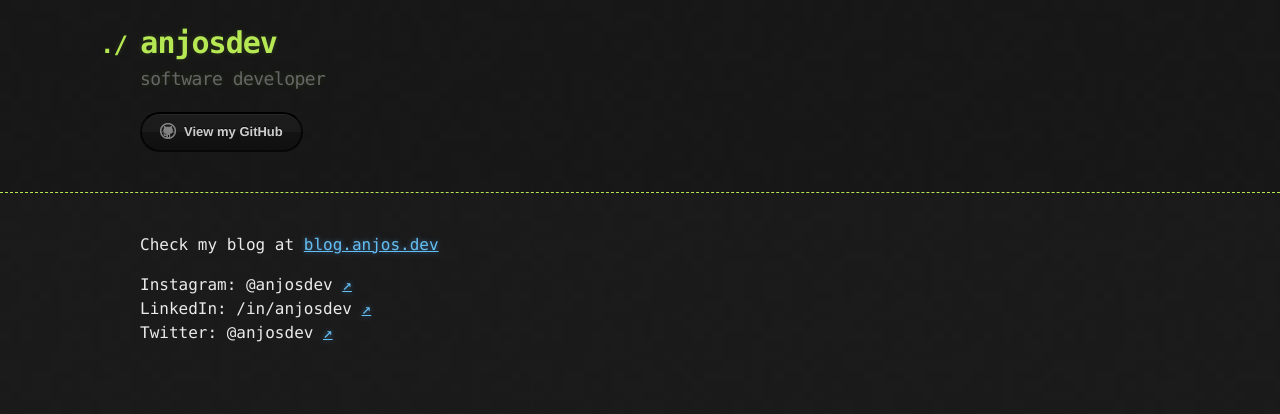
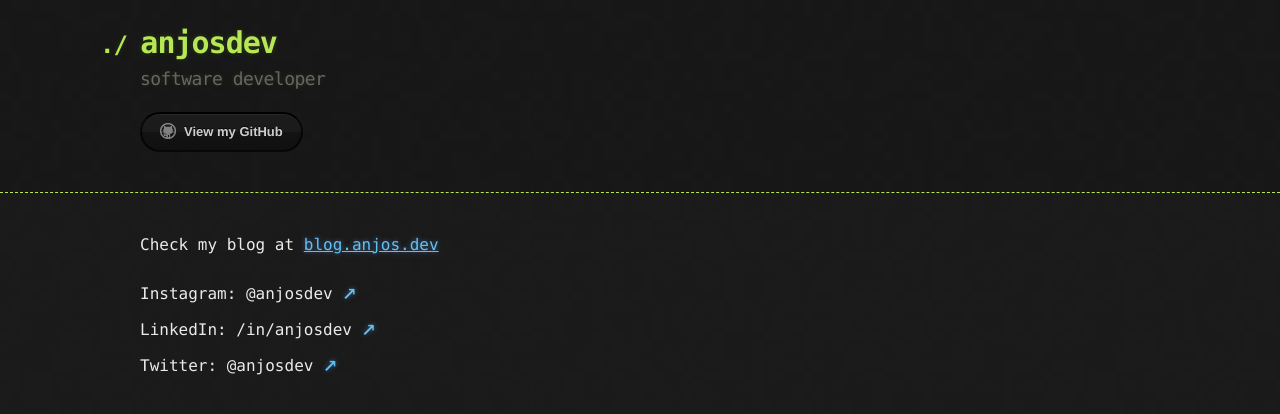
Before and after one commit to anjosdev/anjosdev.github.io, a Jekyll site: the page built from index.md, in a window 1280 px wide. Shown: the top 414 px of the page. Built offline with Jekyll 4.4.1, drawn with Linux system fonts in a browser that asks for light colours.

Commit message:
Remove underline in social media links, resize arrow fonts

```diff
--- a/index.md
+++ b/index.md
@@ -4,6 +4,6 @@ layout: default
 
 Check my blog at [blog.anjos.dev](https://blog.anjos.dev)
 
-Instagram: @anjosdev [↗](https://instagram.com/anjosdev)
-LinkedIn: /in/anjosdev [↗](https://linkedin.com/in/anjosdev)
-Twitter: @anjosdev [↗](https://twitter.com/anjosdev)
+Instagram: @anjosdev <font size="+2"><a href="https://instagram.com/anjosdev" target="_blank" style="text-decoration: none">↗</a></font>
+LinkedIn: /in/anjosdev <font size="+2"><a href="https://linkedin.com/in/anjosdev" target="_blank" style="text-decoration: none">↗</a></font>
+Twitter: @anjosdev <font size ="+2"><a href="https://twitter.com/anjosdev" target="_blank" style="text-decoration: none">↗</a></font>
```
